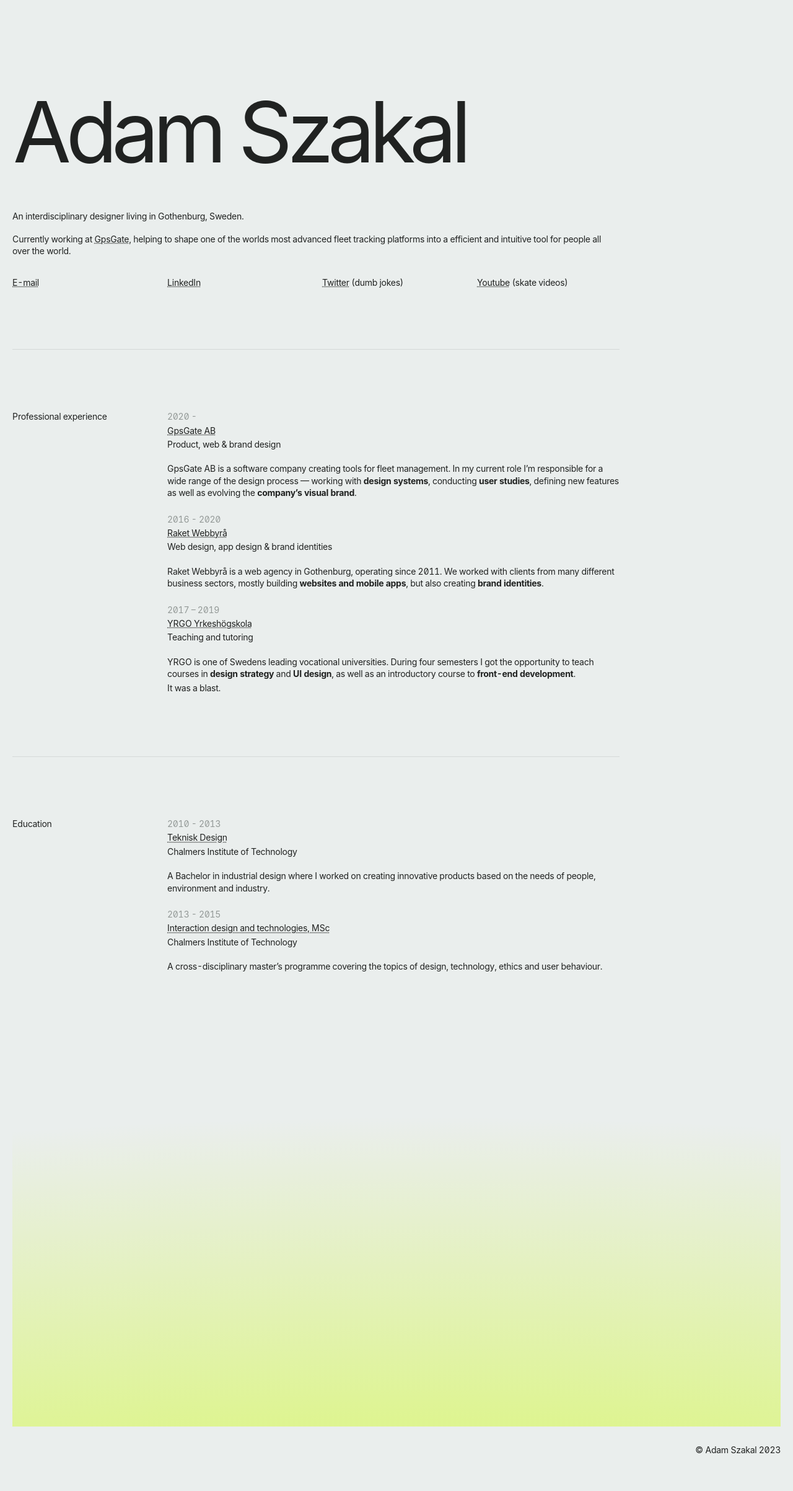
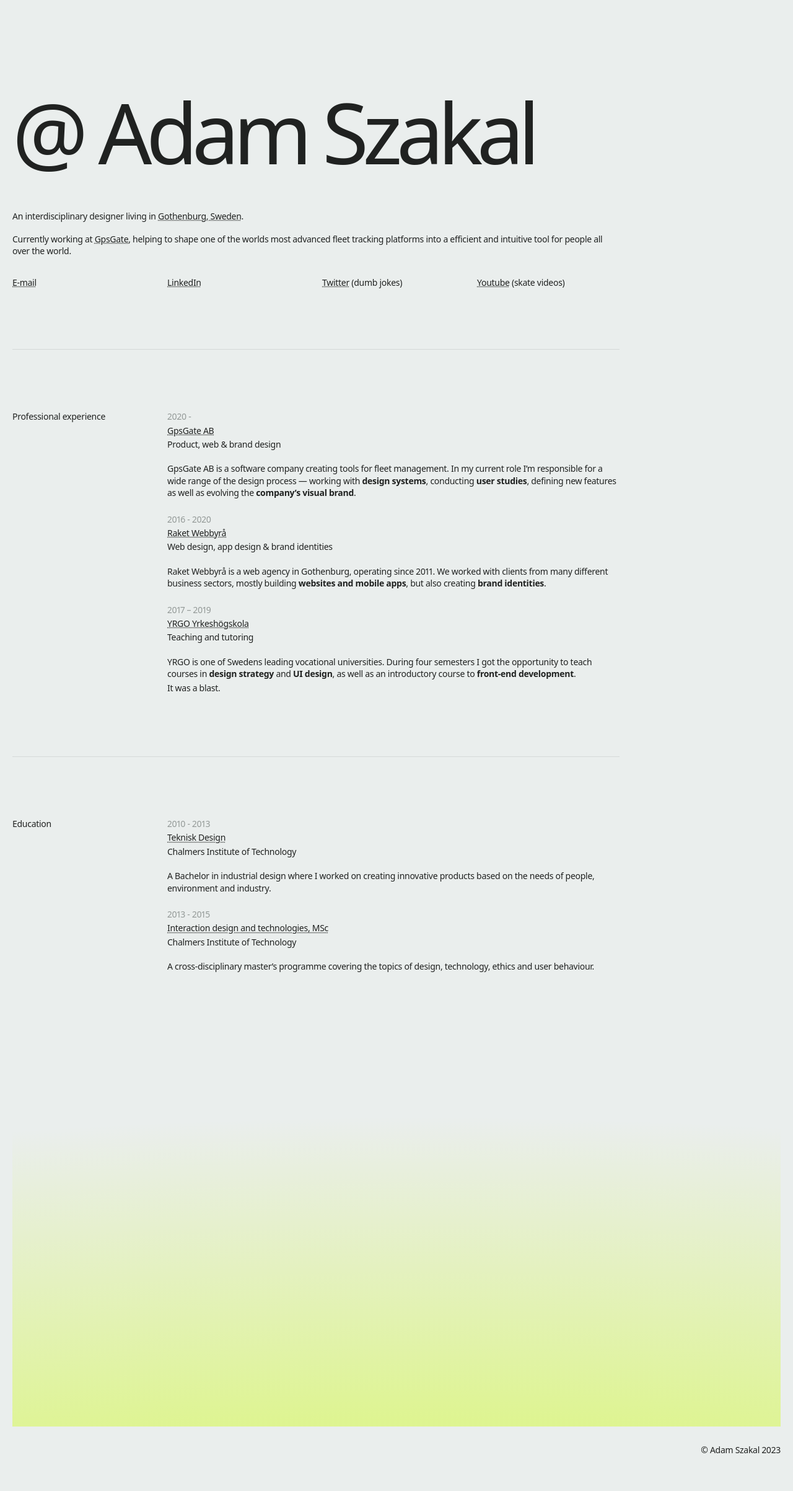
Before and after one commit to AdamSzakal/adamszakal.github.io, a Jekyll site: the page built from index.html, in a window 1280 px wide. Shown: the whole page at 62% size. Built offline with Jekyll 4.4.1, drawn with Linux system fonts in a browser that asks for light colours.

Commit message:
Change typeface. Fix links having too large hover area. Refactor work and edu listings.

```diff
--- /dev/null
+++ b/_includes/education-listing.html
@@ -0,0 +1,17 @@
+<div class="separator"></div>
+<article>
+  <h3 class="resume-headline">Education</h3>
+  {% for entry in site.education %}
+    <section class="listing">
+      <p class="years">{{ entry.years }}</p>
+      <div>
+        <a href="{{ entry.URL }}">
+          <span>{{ entry.program }}</span>
+        </a>
+      </div>
+      <p>{{ entry.institute }}</p>
+      <p class="entry-content">{{ entry.content | markdownify }}</p>
+      <!-- 👆 Run markdownify filter to convert markdown to HTML -->
+    </section>
+  {% endfor %}
+</article>
--- a/_includes/header.html
+++ b/_includes/header.html
@@ -1,10 +1,17 @@
 <header>
-  <h1 class="title">Adam Szakal</h1>
-  <p class="preamble">An interdisciplinary designer living in Gothenburg, Sweden.</p>
+  <h1 class="title">@ Adam Szakal</h1>
+  <p class="preamble">An interdisciplinary designer living in
+    <a
+      target="_blank"
+      rel="noopener noreferrer"
+      href="https://www.youtube.com/watch?v=X0OIUJH_CCo">Gothenburg, Sweden</a>.</p>
 
   <p>
     Currently working at
-    <a href="www.gpsgate.com">GpsGate</a>, helping to shape one of the worlds most
+    <a
+      target="_blank"
+      rel="noopener noreferrer"
+      href="https://www.gpsgate.com">GpsGate</a>, helping to shape one of the worlds most
     advanced fleet tracking platforms into a efficient and intuitive tool for people all over the world.</p>
 
   <aside class="contact-footer">
--- /dev/null
+++ b/_includes/work-listing.html
@@ -0,0 +1,17 @@
+<div class="separator"></div>
+<article>
+  <h3 class="resume-headline">Professional experience</h3>
+  {% for entry in site.work %}
+    <section class="listing">
+      <p class="years">{{ entry.years }}</p>
+      <div>
+        <a href="{{ entry.URL }}">
+          <span>{{ entry.name }}</span>
+        </a>
+      </div>
+      <p>{{ entry.position }}</p>
+      <p class="entry-content">{{ entry.content | markdownify }}</p>
+      <!-- 👆 Run markdownify filter to convert markdown to HTML -->
+    </section>
+  {% endfor %}
+</article>
--- a/assets/css/style.css
+++ b/assets/css/style.css
@@ -9,7 +9,7 @@
     color: var(--fg);
     background-color: var(--bg);
 
-    font-family: Inter, system-ui, Avenir, Helvetica, Arial, sans-serif;
+    font-family: "Iosevka", system-ui, Helvetica, Arial, sans-serif;
     font-size: 14px;
     line-height: 1.4;
     font-weight: 400;
@@ -64,6 +64,11 @@ nav {
     display: flex;
     gap: 8px;
 }
+
+strong {
+    font-weight: 900;
+}
+
 a {
     text-decoration: dotted underline;
     color: var(--fg);
@@ -85,6 +90,7 @@ section {
 }
 
 .title {
+    font-weight: 100;
     font-size: 136px;
     margin-top: 7rem;
     margin-bottom: 2rem;
--- a/index.html
+++ b/index.html
@@ -2,33 +2,5 @@
 layout: default
 title: Home
 ---
-<div class="separator"></div>
-<article>
-  <h3 class="resume-headline">Professional experience</h3>
-  {% for entry in site.work %}
-    <section class="listing">
-      <p class="years">{{ entry.years }}</p>
-      <a href="{{ entry.URL }}">
-        <h4>{{ entry.name }}</h4>
-      </a>
-      <p>{{ entry.position }}</p>
-      <p class="entry-content">{{ entry.content | markdownify }}</p>
-      <!-- 👆 Run markdownify filter to convert markdown to HTML -->
-    </section>
-  {% endfor %}
-</article>
-<div class="separator"></div>
-<article>
-  <h3 class="resume-headline">Education</h3>
-  {% for entry in site.education %}
-    <section class="listing">
-      <p class="years">{{ entry.years }}</p>
-      <a href="{{ entry.URL }}">
-        <h4>{{ entry.program }}</h4>
-      </a>
-      <p>{{ entry.institute }}</p>
-      <p class="entry-content">{{ entry.content | markdownify }}</p>
-      <!-- 👆 Run markdownify filter to convert markdown to HTML -->
-    </section>
-  {% endfor %}
-</article>
+{% include work-listing.html %}
+{% include education-listing.html %}
```
